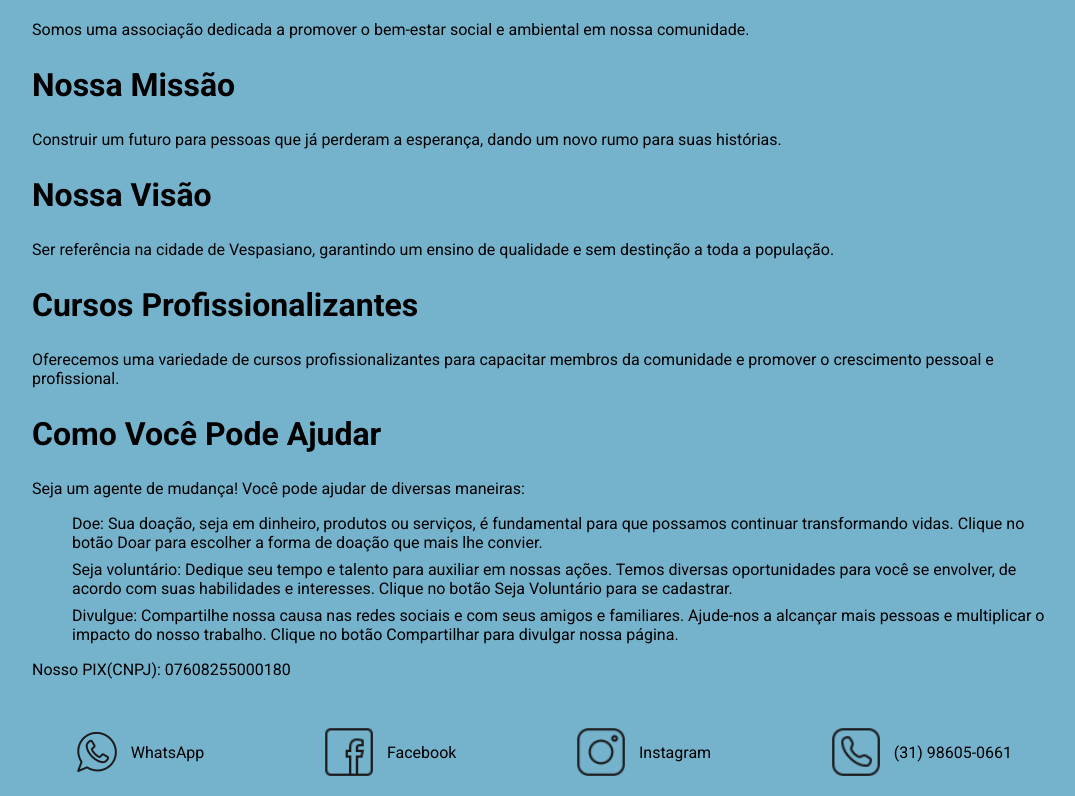
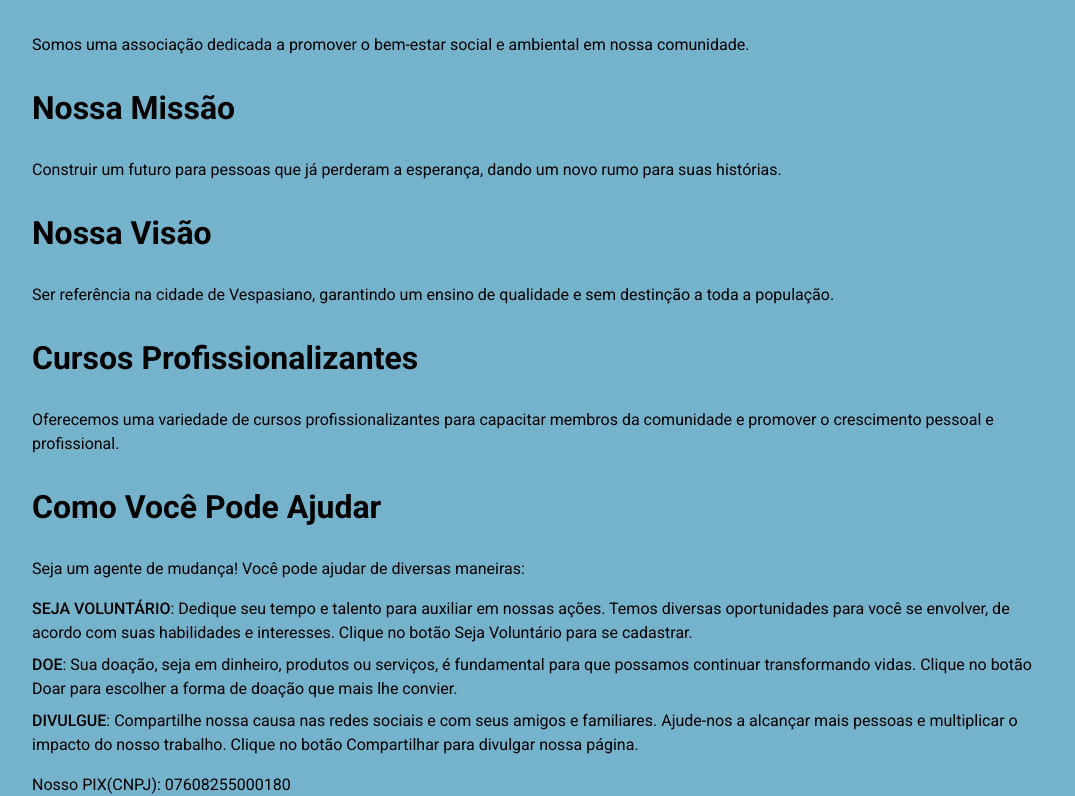
Before and after one commit to wellingtonfernandesbarbosa/parceiros-do-bem, a React (Vite) app: page / in a window 1280 px wide. Shown: the part 347-1143 px from the top of the page, without its empty margins (96-1171 px from the left). Built offline with nearby package versions, Linux system fonts and the light colour scheme.

Commit message:
Updated collaboration section

```diff
--- a/src/App.module.scss
+++ b/src/App.module.scss
@@ -26,6 +26,12 @@
         display: flex;
         flex-direction: column;
         gap: 0.5rem;
+        padding: 0;
+
+        &__CallToAction {
+          text-transform: uppercase;
+          font-weight: 500;
+        }
       }
       &__Pix {
         cursor: pointer;
@@ -81,7 +87,7 @@
 }
 
 
-@media screen and (max-width: 425px) {
+@media screen and (max-width: 435px) {
   .Main,
   .Footer {
     width: 94%;
--- a/src/App.tsx
+++ b/src/App.tsx
@@ -40,9 +40,17 @@ function App() {
           <h2 className={styles.Section__Title}>Como Você Pode Ajudar</h2>
           <p className={styles.Section__Description}>Seja um agente de mudança! Você pode ajudar de diversas maneiras:</p>
           <ul className={styles.Section__Description__List}>
-            <li>Doe: Sua doação, seja em dinheiro, produtos ou serviços, é fundamental para que possamos continuar transformando vidas. Clique no botão Doar para escolher a forma de doação que mais lhe convier.</li>
-            <li>Seja voluntário: Dedique seu tempo e talento para auxiliar em nossas ações. Temos diversas oportunidades para você se envolver, de acordo com suas habilidades e interesses. Clique no botão Seja Voluntário para se cadastrar.</li>
-            <li>Divulgue: Compartilhe nossa causa nas redes sociais e com seus amigos e familiares. Ajude-nos a alcançar mais pessoas e multiplicar o impacto do nosso trabalho. Clique no botão Compartilhar para divulgar nossa página.</li>
+            <li>
+              <span className={styles.Section__Description__List__CallToAction}>Seja voluntário</span>: Dedique seu tempo e talento para auxiliar em nossas ações. Temos diversas oportunidades para você se envolver, de acordo com suas habilidades e
+              interesses. Clique no botão Seja Voluntário para se cadastrar.
+            </li>
+            <li>
+              <span className={styles.Section__Description__List__CallToAction}>Doe</span>: Sua doação, seja em dinheiro, produtos ou serviços, é fundamental para que possamos continuar transformando vidas. Clique no botão Doar para escolher a forma de
+              doação que mais lhe convier.
+            </li>
+            <li>
+              <span className={styles.Section__Description__List__CallToAction}>Divulgue</span>: Compartilhe nossa causa nas redes sociais e com seus amigos e familiares. Ajude-nos a alcançar mais pessoas e multiplicar o impacto do nosso trabalho. Clique no botão Compartilhar para divulgar nossa página.
+            </li>
           </ul>
           <p className={styles.Section__Description}>
             Nosso PIX(CNPJ):{" "}
@@ -56,7 +64,7 @@ function App() {
             >
               07608255000180
             </span>
-            {pixCopy && <p className={styles.Section__Description__Pix__Copied}>  Chave PIX copiada!</p>}
+            {pixCopy && <p className={styles.Section__Description__Pix__Copied}> Chave PIX copiada!</p>}
           </p>
         </section>
       </main>
--- a/src/index.css
+++ b/src/index.css
@@ -2,10 +2,9 @@
 
 * {
   font-family: var(--font-family);
-  /* margin: 0;
-  padding: 0; */
   box-sizing: border-box;
   list-style: none;
+  line-height: 1.5;
 }
 
 :root {
```
